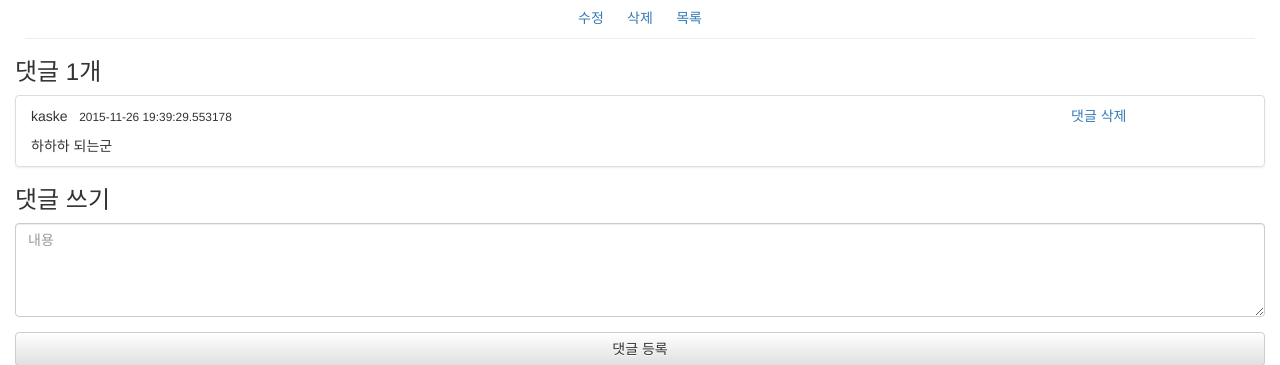
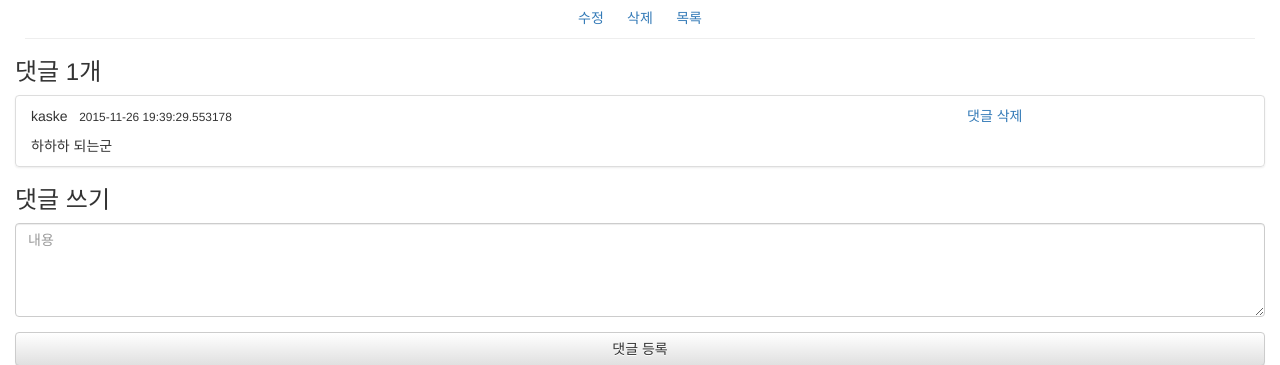
Before and after one commit to dlkorea/seminar2015, a Flask app: page /1 in a window 1280 px wide. Shown: the part 252-617 px from the top of the page. Run offline with Flask 2, Linux system fonts and the light colour scheme; data comes from the database, SQL or seed files in the repository; some libraries are stand-ins or nearby versions.

Commit message:
read.html 댓글 삭제 크기 조절

```diff
--- a/templates/read.html
+++ b/templates/read.html
@@ -27,10 +27,10 @@
 		{% for comment in comments %}
 		<li class="list-group-item">
 			<div class="row">
-				<div class="col-xs-10 col-sm-10">
+				<div class="col-xs-9 col-sm-9">
 					<p>{{ comment.author.username }}&nbsp;&nbsp;&nbsp;<span class="small">{{ comment.published_at }}</span></p>
 				</div>
-				<div class="col-xs-2 col-sm-2">
+				<div class="col-xs-3 col-sm-3">
 					<a href="{{ url_for('delete_comment', comment_id=comment.id )}}">댓글 삭제</a>
 				</div>
 			</div>
```
